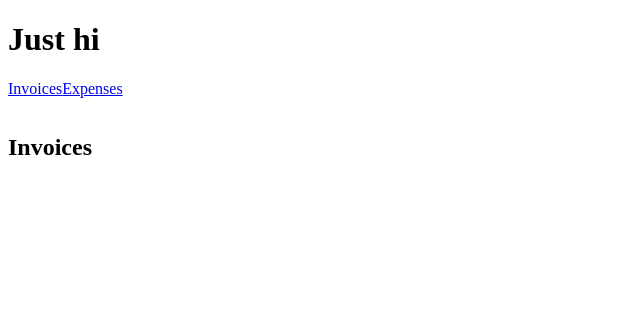
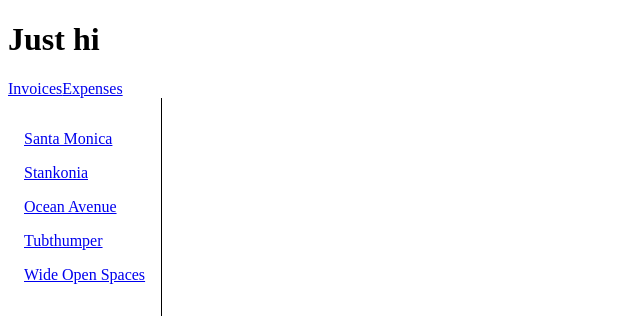
Before and after one commit to m4yer/beanix-ui, a React (Create React App) app: page /invoices in a window 1280 px wide. Shown: the top 322 px of the page, without its empty margins (0-640 px from the left). Built offline with nearby package versions, Linux system fonts and the light colour scheme.

Commit message:
react-router:
- "Not found" <Route/>

```diff
--- /dev/null
+++ b/src/data.js
@@ -0,0 +1,36 @@
+let invoices = [
+    {
+        name: "Santa Monica",
+        number: 1995,
+        amount: "$10,800",
+        due: "12/05/1995",
+    },
+    {
+        name: "Stankonia",
+        number: 2000,
+        amount: "$8,000",
+        due: "10/31/2000",
+    },
+    {
+        name: "Ocean Avenue",
+        number: 2003,
+        amount: "$9,500",
+        due: "07/22/2003",
+    },
+    {
+        name: "Tubthumper",
+        number: 1997,
+        amount: "$14,000",
+        due: "09/01/1997",
+    },
+    {
+        name: "Wide Open Spaces",
+        number: 1998,
+        amount: "$4,600",
+        due: "01/27/1998",
+    },
+];
+
+export function getInvoices() {
+    return invoices;
+}
--- a/src/index.js
+++ b/src/index.js
@@ -11,6 +11,11 @@
             <Route path="/" element={<App/>}>
                 <Route path="expenses" element={<Expenses/>}/>
                 <Route path="invoices" element={<Invoices/>}/>
+                <Route path="*" element={
+                    <main style={{padding: "1rem"}}>
+                        <p>There's nothing here!</p>
+                    </main>
+                }/>
             </Route>
         </Routes>
     </BrowserRouter>
--- a/src/routes/invoices.jsx
+++ b/src/routes/invoices.jsx
@@ -1,7 +1,26 @@
+import {getInvoices} from "../data";
+import {Link} from "react-router-dom";
+
 export default function Invoices() {
+    let invoices = getInvoices();
     return (
-        <main style={{ padding: "1rem 0" }}>
-            <h2>Invoices</h2>
-        </main>
+        <div style={{ display: "flex" }}>
+            <nav
+                style={{
+                    borderRight: "solid 1px",
+                    padding: "1rem",
+                }}
+            >
+                {invoices.map((invoice) => (
+                    <Link
+                        style={{ display: "block", margin: "1rem 0" }}
+                        to={`/invoices/${invoice.number}`}
+                        key={invoice.number}
+                    >
+                        {invoice.name}
+                    </Link>
+                ))}
+            </nav>
+        </div>
     );
 }
```
